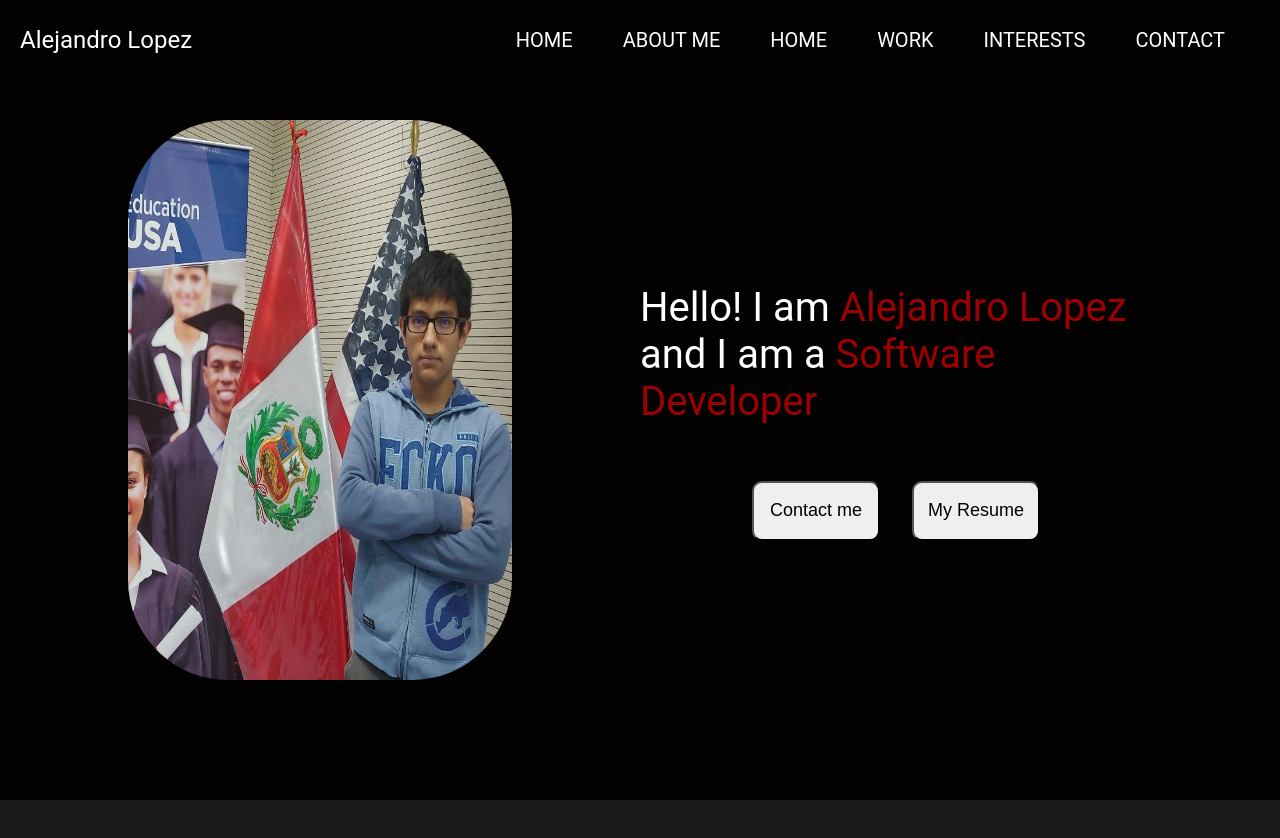
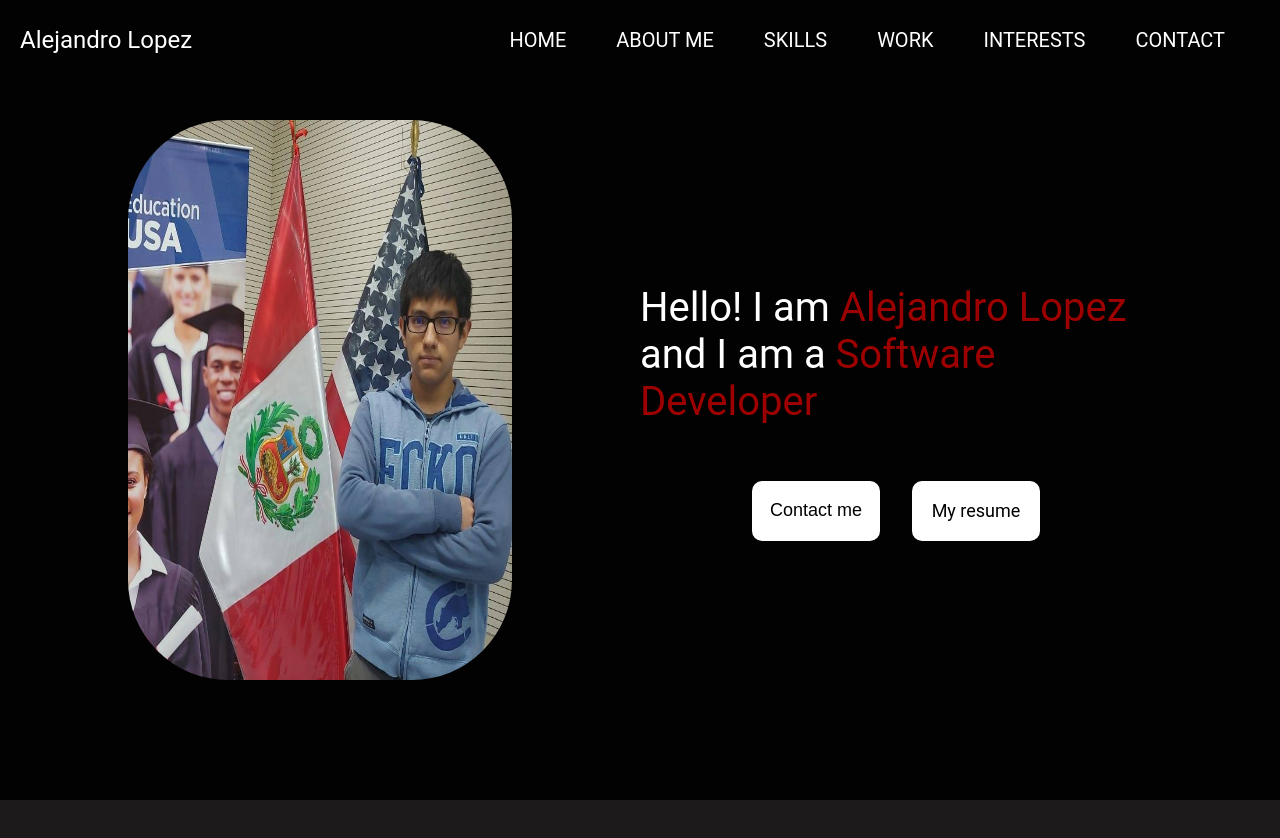
Before and after one commit to AlejandroALopez/studyWebpage, a React app: page / in a window 1280 px wide. Shown: the top 838 px of the page. Built offline with nearby package versions, Linux system fonts and the light colour scheme.

Commit message:
pdf link working

```diff
--- a/package.json
+++ b/package.json
@@ -32,6 +32,7 @@
     "webpack-dev-server": "^3.5.1"
   },
   "dependencies": {
+    "file-loader": "^6.2.0",
     "jquery": "^3.5.1",
     "react": "^17.0.1",
     "react-dom": "^17.0.1",
--- a/src/pages/landingPage/index.js
+++ b/src/pages/landingPage/index.js
@@ -1,5 +1,6 @@
 import React from 'react';
 import { Link } from 'react-scroll';
+import cv from '../../assets/cv.pdf';
 // import { connect } from 'react-redux';
 import './style.scss';
 
@@ -18,7 +19,7 @@ export default function LandingPage(props) {
             <Link to="aboutme" spy smooth offset={50} duration={500}>ABOUT ME</Link>
           </div>
           <div>
-            <Link to="skills" spy smooth offset={50} duration={500}>HOME</Link>
+            <Link to="skills" spy smooth offset={50} duration={500}>SKILLS</Link>
           </div>
           <div>
             <Link to="work" spy smooth offset={50} duration={500}>WORK</Link>
@@ -47,9 +48,9 @@ export default function LandingPage(props) {
             <button type="button" className="intro-button">
               Contact me
             </button>
-            <button type="button" className="intro-button">
-              My Resume
-            </button>
+            <a className="intro-button" href={cv} target="_blank" rel="noreferrer">
+              <p>My resume</p>
+            </a>
           </div>
         </div>
       </div>
--- a/src/pages/landingPage/style.scss
+++ b/src/pages/landingPage/style.scss
@@ -74,11 +74,21 @@
       align-items: center;
 
       .intro-button {
+        display: flex;
+        justify-content: center;
+        align-items: center;
+        background-color: #ffffff;
         width: 10vw;
         height: 7.5vh;
         margin: 1rem;
         font-size: 18px;
         border-radius: 10px;
+        text-decoration: none;
+        border: none;
+
+        p {
+          color: #000000;
+        }
       }
     }
  }
--- a/webpack.config.js
+++ b/webpack.config.js
@@ -38,6 +38,17 @@ module.exports = {
           },
         ],
       },
+      {
+        test: /\.(png|svg|jpg|gif|pdf)$/,
+        use: [
+          {
+            loader: 'file-loader',
+            options: {
+              name: '[name].[ext]',
+            },
+          },
+        ],
+      },
     ],
   },
   plugins: [
```
Also changed, not shown: 2 other files.
